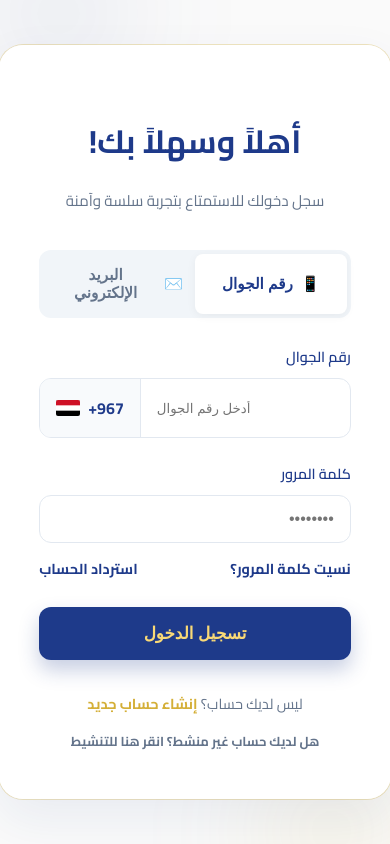
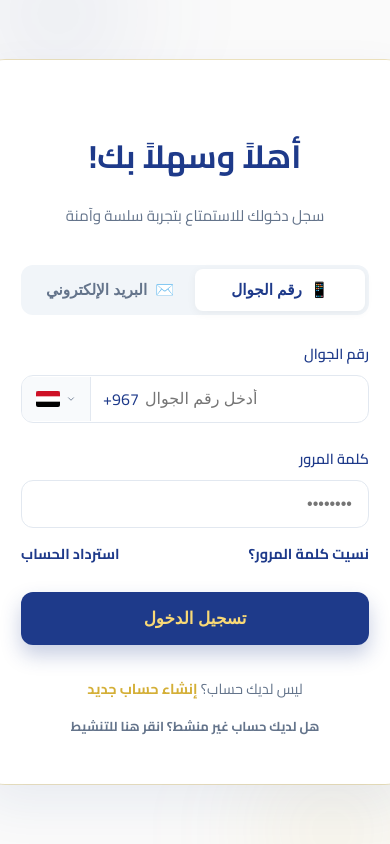
Before and after one commit to Hadeel-Khalid19/Nano-Soft-Integrated-Solution, a React (Vite) app in the folder nano_soft_web/: page / in a window 390 px wide. Built offline with nearby package versions, Linux system fonts and the light colour scheme.

Commit message:
Refactor phone input layout and update Home page styling

```diff
--- a/nano_soft_web/src/pages/HomePage.jsx
+++ b/nano_soft_web/src/pages/HomePage.jsx
@@ -39,7 +39,9 @@ const HomePage = ({ onNavigate }) => {
 
       {/* Main Empty Content Area */}
       <main className="home-content">
-        {/* المحتوى فارغ حسب طلبك، لكن وضعنا إضاءة خفيفة وتمويجات في الخلفية ليعطي الفخامة */}
+        <h1 style={{ fontSize: '3rem', color: 'var(--navy-blue)', zIndex: 20, textAlign: 'center', textShadow: '0 4px 15px rgba(212, 175, 55, 0.3)' }}>
+          Welcome
+        </h1>
       </main>
 
       {/* Bottom Wave */}
@@ -54,14 +56,6 @@ const HomePage = ({ onNavigate }) => {
         <button className="nav-item active">
           <svg width="24" height="24" viewBox="0 0 24 24" fill="none" stroke="currentColor" strokeWidth="2" strokeLinecap="round" strokeLinejoin="round"><path d="M3 9l9-7 9 7v11a2 2 0 0 1-2 2H5a2 2 0 0 1-2-2z"></path><polyline points="9 22 9 12 15 12 15 22"></polyline></svg>
           <span>الرئيسية</span>
-        </button>
-        <button className="nav-item">
-          <svg width="24" height="24" viewBox="0 0 24 24" fill="none" stroke="currentColor" strokeWidth="2" strokeLinecap="round" strokeLinejoin="round"><path d="M20.84 4.61a5.5 5.5 0 0 0-7.78 0L12 5.67l-1.06-1.06a5.5 5.5 0 0 0-7.78 7.78l1.06 1.06L12 21.23l7.78-7.78 1.06-1.06a5.5 5.5 0 0 0 0-7.78z"></path></svg>
-          <span>المفضلة</span>
-        </button>
-        <button className="nav-item">
-          <svg width="24" height="24" viewBox="0 0 24 24" fill="none" stroke="currentColor" strokeWidth="2" strokeLinecap="round" strokeLinejoin="round"><circle cx="9" cy="21" r="1"></circle><circle cx="20" cy="21" r="1"></circle><path d="M1 1h4l2.68 13.39a2 2 0 0 0 2 1.61h9.72a2 2 0 0 0 2-1.61L23 6H6"></path></svg>
-          <span>السلة</span>
         </button>
         <button className="nav-item" onClick={() => onNavigate('profile')}>
           <svg width="24" height="24" viewBox="0 0 24 24" fill="none" stroke="currentColor" strokeWidth="2" strokeLinecap="round" strokeLinejoin="round"><path d="M20 21v-2a4 4 0 0 0-4-4H8a4 4 0 0 0-4 4v2"></path><circle cx="12" cy="7" r="4"></circle></svg>
--- a/nano_soft_web/src/pages/LoginPage.jsx
+++ b/nano_soft_web/src/pages/LoginPage.jsx
@@ -81,15 +81,20 @@ const LoginPage = ({ onNavigate }) => {
                   <rect width="900" height="400" fill="#fff"/>
                   <rect width="900" height="200" fill="#ce1126"/>
                 </svg>
-                <span style={{ direction: 'ltr' }}>+967</span>
+                {/* السهم الصغير لمحاكاة القائمة المنسدلة كما في الصورة */}
+                <svg width="10" height="10" viewBox="0 0 24 24" fill="none" stroke="#64748b" strokeWidth="2" strokeLinecap="round" strokeLinejoin="round" style={{ marginLeft: '2px' }}><polyline points="6 9 12 15 18 9"></polyline></svg>
               </div>
+              <div className="input-with-code">
+                <span className="dial-code">+967</span>
                 <input
                   type="tel"
                   placeholder="أدخل رقم الجوال"
                   value={identifier}
                   onChange={(e) => setIdentifier(e.target.value)}
                   required
+                  style={{ paddingRight: '16px' }}
                 />
+              </div>
             </div>
           ) : (
             <div className="input-wrapper">
--- a/nano_soft_web/src/pages/RegisterPage.jsx
+++ b/nano_soft_web/src/pages/RegisterPage.jsx
@@ -98,9 +98,12 @@ const RegisterPage = ({ onNavigate }) => {
                   <rect width="900" height="400" fill="#fff"/>
                   <rect width="900" height="200" fill="#ce1126"/>
                 </svg>
-                <span style={{ direction: 'ltr' }}>+967</span>
+                <svg width="10" height="10" viewBox="0 0 24 24" fill="none" stroke="#64748b" strokeWidth="2" strokeLinecap="round" strokeLinejoin="round" style={{ marginLeft: '2px' }}><polyline points="6 9 12 15 18 9"></polyline></svg>
               </div>
-              <input name="mobile" type="tel" placeholder="أدخل رقم الجوال" onChange={handleChange} required />
+              <div className="input-with-code">
+                <span className="dial-code">+967</span>
+                <input name="mobile" type="tel" placeholder="أدخل رقم الجوال" onChange={handleChange} required style={{ paddingRight: '16px' }} />
+              </div>
             </div>
           </div>
 
--- a/nano_soft_web/src/styles/Login.css
+++ b/nano_soft_web/src/styles/Login.css
@@ -219,25 +219,38 @@ body {
 .country-code-prefix {
   display: flex;
   align-items: center;
-  gap: 8px;
-  padding: 14px 16px;
+  gap: 4px;
+  padding: 14px;
   background: #f8fafc;
-  border-right: 1px solid #e2e8f0; /* Border on the right since it's on the left now */
-  font-weight: 700;
-  color: var(--text-navy);
+  border-right: 1px solid #e2e8f0;
 }
 
-.phone-input-container input {
+.input-with-code {
+  display: flex;
+  align-items: center;
+  flex: 1;
+  background: transparent;
+  direction: ltr;
+}
+
+.dial-code {
+  padding-left: 12px;
+  color: var(--text-navy);
+  font-size: 1rem;
+}
+
+.input-with-code input {
   border: none;
-  padding: 14px 16px;
+  padding: 14px 16px 14px 6px;
   flex: 1;
   border-radius: 0;
   outline: none;
   background: transparent;
   direction: ltr;
-  text-align: left; /* Text aligns to the left to be right next to the +967 prefix */
+  text-align: left;
+  font-size: 1rem;
 }
 
-.phone-input-container input:focus {
+.input-with-code input:focus {
   box-shadow: none;
 }
```
Lines whose indentation alone changed are shown as unchanged.
